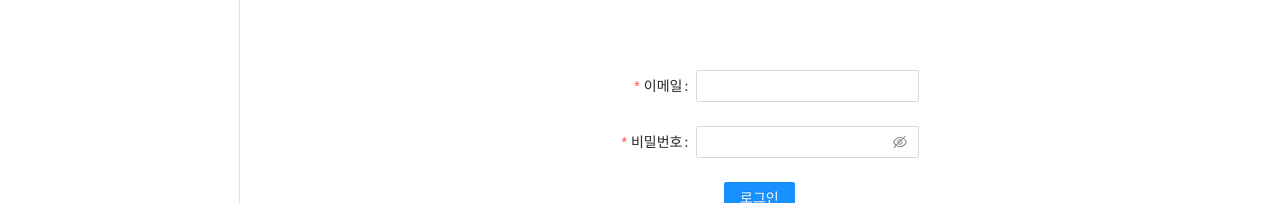
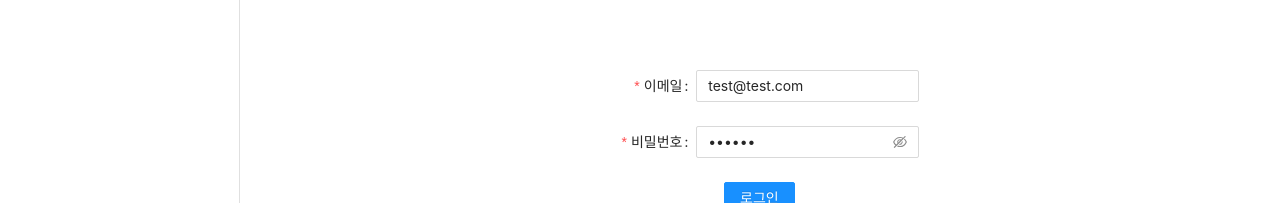
Before and after one commit to enzy-o0/react-youtube-clone-coding, a React (Create React App) app in the folder client/: page /signIn in a window 1280 px wide. Shown: the part 212-415 px from the top of the page. Built offline with nearby package versions, Linux system fonts and the light colour scheme; no server answers.

Commit message:
SignIn.js 수정

```diff
--- a/client/src/components/views/Login/SignIn.js
+++ b/client/src/components/views/Login/SignIn.js
@@ -45,13 +45,13 @@ function SignIn(props) {
             , width: '100%', height: '100vh' }} >
             <Form
             {...layout}
+            initialValues={{ email:'test@test.com', password: '000000' }}
             name="basic"
             onFinish={onSubmitHandler}
             >
                 <Form.Item
                     label="이메일"
                     name="email"
-                    value="test@test.com"
                     rules={[{ required: true, message: '이메일을 입력해주세요.' }]}
                 >
                     <Input/>
@@ -60,7 +60,6 @@ function SignIn(props) {
                 <Form.Item
                     label="비밀번호"
                     name="password"
-                    value="000000"
                     rules={[{ required: true, message: '비밀번호를 입력해주세요.' }]}
                 >
                     <Input.Password />
```
